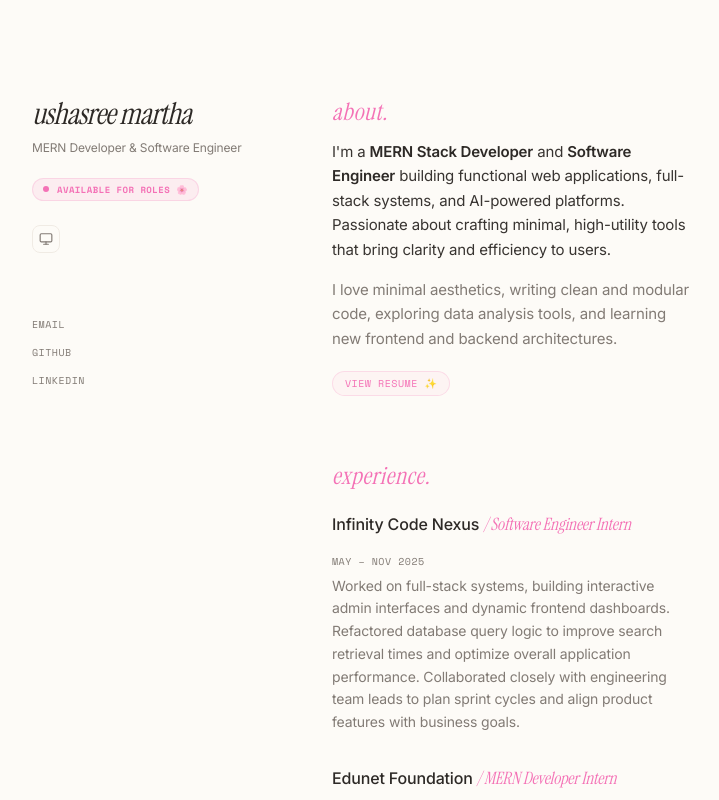
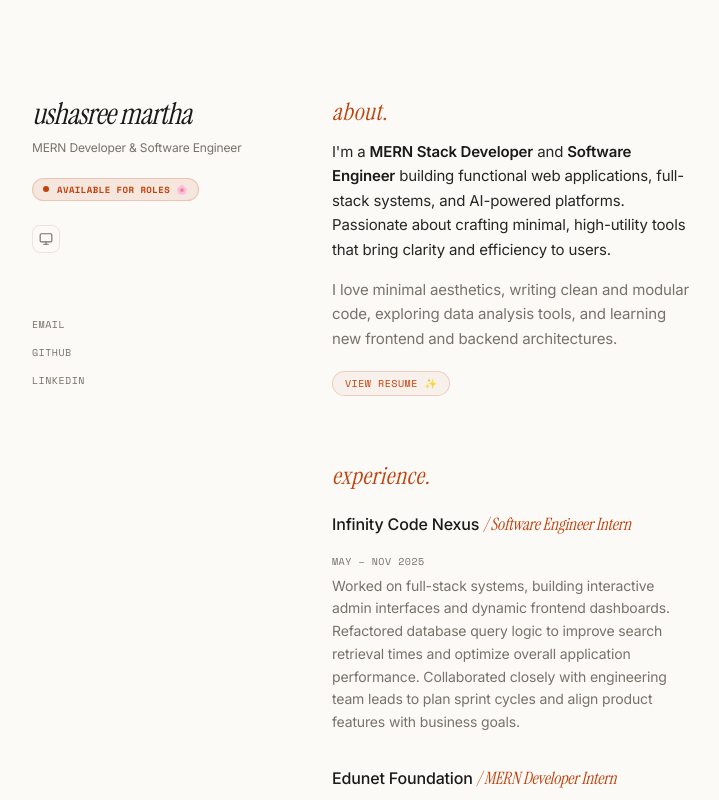
Before and after one commit to Charannsai/client-portfolio, a Next.js app: page / in a window 1280 px wide. Shown: the top 800 px of the page, without its empty margins (276-995 px from the left). Built offline with nearby package versions, Linux system fonts and the light colour scheme.

Commit message:
feat: initialize globals.css with Tailwind configuration and base design tokens

```diff
--- a/src/app/globals.css
+++ b/src/app/globals.css
@@ -3,21 +3,21 @@
 @custom-variant dark (&:where(.dark, .dark *));
 
 :root {
-  --portfolio-bg: #fdfbf7;        /* Warm cream background */
-  --portfolio-text: #2d2926;      /* Deep charcoal */
-  --portfolio-muted: #827b75;     /* Warm taupe */
-  --portfolio-accent: #f472b6;    /* Blush rose/pink */
-  --portfolio-card: #ffffff;      /* Pure white card */
-  --portfolio-border: #f0ebe4;    /* Soft beige border */
+  --portfolio-bg: #fbfaf7;        /* Warm sand/linen background */
+  --portfolio-text: #1c1a18;      /* Deep espresso dark */
+  --portfolio-muted: #78726a;     /* Soft warm taupe */
+  --portfolio-accent: #c2410c;    /* Chic terracotta/rust */
+  --portfolio-card: #ffffff;      /* Pure white card surface */
+  --portfolio-border: #eae5dc;    /* Warm linen border */
 }
 
 .dark {
-  --portfolio-bg: #0f0d0c;        /* Starry charcoal black */
-  --portfolio-text: #f7f5f2;      /* Warm white */
-  --portfolio-muted: #9e948c;     /* Muted taupe */
-  --portfolio-accent: #f472b6;    /* Soft pink rose */
-  --portfolio-card: #181514;      /* Deep charcoal card */
-  --portfolio-border: #2c2522;    /* Dark warm border */
+  --portfolio-bg: #121110;        /* Deep warm charcoal background */
+  --portfolio-text: #f4f2ee;      /* Warm white text */
+  --portfolio-muted: #989289;     /* Muted taupe details */
+  --portfolio-accent: #c2410c;    /* Terracotta accent */
+  --portfolio-card: #1c1a19;      /* Dark charcoal card surface */
+  --portfolio-border: #2d2927;    /* Dark warm border */
 }
 
 @theme {
```
